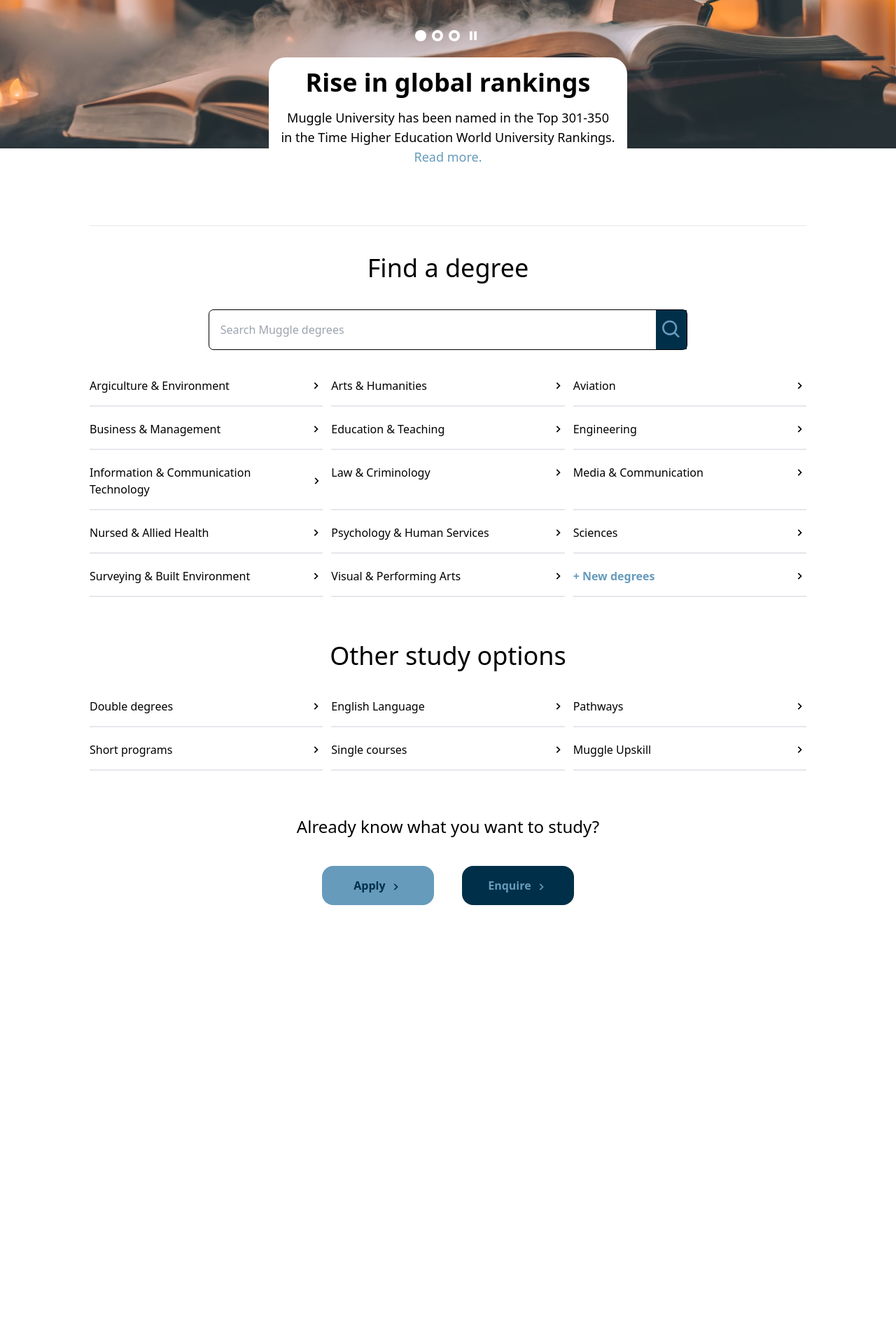
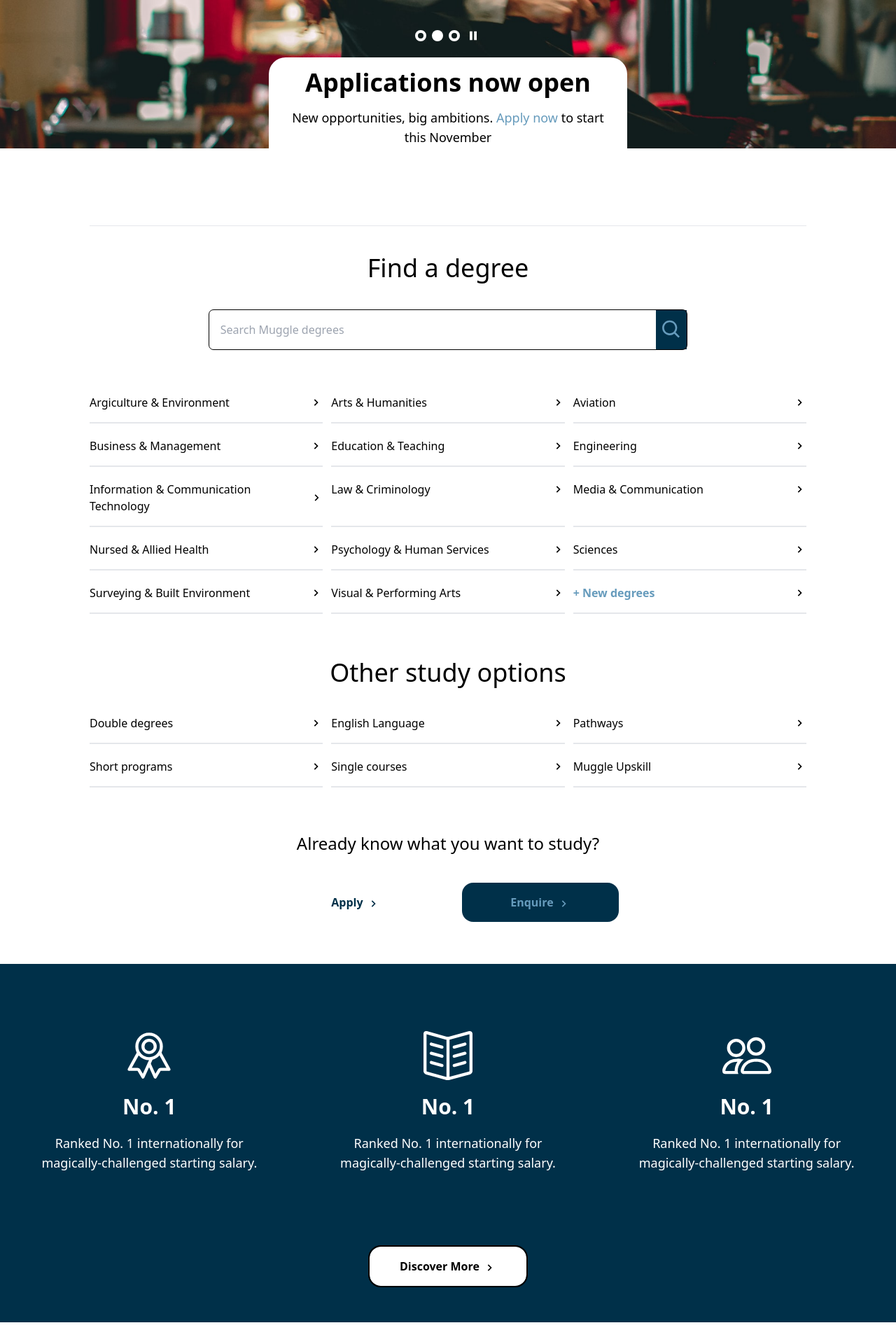
Before and after one commit to Tristan-Muggridge/100DaysOfCode, a Next.js app in the folder 100daysofcode/: page /muggle in a window 1280 px wide. Shown: the part 560-2480 px from the top of the page at 70% size. Before the commit the page ends 1913 px from the top, so only its background shows below. Built offline with nearby package versions, Linux system fonts and the light colour scheme.

Commit message:
Discover More Section & Component'ing Carousel

```diff
--- /dev/null
+++ b/100daysofcode/pages/muggle/Button.jsx
@@ -0,0 +1,12 @@
+import React from "react";
+
+import { BiChevronRight } from 'react-icons/bi'
+
+
+export default function Button({  onClickFunc, bg, fontColour, text, additional }) {
+    return (<>
+
+        <button className={`py-4 px-8 m-5 w-22 text-${ fontColour } bg-${ bg } ${ additional } rounded-2xl font-semibold md:w-56 w-full`} onClick={onClickFunc}> { text } <BiChevronRight className='text-xl inline'/> </button>
+
+    </>)
+}
--- /dev/null
+++ b/100daysofcode/pages/muggle/Carousel.jsx
@@ -0,0 +1,65 @@
+import React, { useState, useEffect } from "react";
+import Image from "next/image";
+
+import { BiPause, BiPlay } from 'react-icons/bi'
+
+export default function Carousel({carouselImages}) {
+
+    const updateActiveCarouselImage = (element) => {setActiveCarouselImage(element)}
+
+    // const [ hoveredNav, setHoveredNav ] = useState(navHoverables.None);
+    const [ activeCarouselImage, setActiveCarouselImage ] = useState(0);
+    const [ playing, setPlaying ] = useState(true);
+
+    useEffect(() => {
+      if (playing == false) return;
+
+      const interval = setInterval(() => {
+        const nextImage = activeCarouselImage + 1 < carouselImages.length ? activeCarouselImage + 1 : 0;
+        updateActiveCarouselImage( nextImage );
+      }, 6000);
+
+      return () => {
+        clearInterval(interval);
+      };
+    }, [updateActiveCarouselImage, setPlaying]);
+
+    return (<>
+        <section>
+          <div className='h-[600px] min-w-full mx-auto'>
+            <Image src={carouselImages[activeCarouselImage].img} alt={carouselImages[activeCarouselImage].alt} style={{"object-fit": "cover", "object-position": "50%, 20%", "minHeight": "100%", "maxHeight": "100%", minWidth: "100%", "userSelect": "none"}}/>
+          </div>
+
+          {/* Image Overlayed Elements  */}
+          <div className='relative'>
+            {/* Carousel Playback */}
+            <div className='-translate-y-24 -my-20'>
+            <ul className='flex justify-center mx-auto items-center'>
+
+            {
+              carouselImages.map((e, indx) => {
+                return (
+                  <button
+                    key={indx}
+                    className={ indx == activeCarouselImage
+                    ? ' bg-white rounded-full w-4 h-4 hover:bg-blue-neutral mx-1'
+                    :'border-4 border-white rounded-full w-4 h-4 hover:border-blue-neutral mx-1'
+                    }
+                    onClick={() => {updateActiveCarouselImage(indx)}} />
+                )})
+            }
+
+              <BiPause  className={ playing == true ? 'text-3xl hover:text-blue-neutral text-white' : 'hidden'} onClick={() => {setPlaying(false)}}/>
+              <BiPlay className={ playing ? 'hidden' : 'text-3xl hover:text-blue-neutral text-white'} onClick={() => {setPlaying(true)}}/>
+              </ul>
+            </div>
+
+            {/* Banner */}
+            <div className='bg-white text-center w-3/5 h-44 rounded-3xl p-4 mx-auto max-w-lg mb-16'>
+              <h1 className='text-4xl font-semibold'> { carouselImages[activeCarouselImage].bannerHeadline } </h1>
+              <p className='text-lg mt-4'> {carouselImages[activeCarouselImage].bannerBlurb()} </p>
+            </div>
+          </div>
+        </section>
+    </>)
+}
--- a/100daysofcode/pages/muggle/NavBar.js
+++ b/100daysofcode/pages/muggle/NavBar.js
@@ -5,7 +5,6 @@ import MuggleLogo from "../../public/Muggle/logo.svg"
 import {navDropDownData} from "../../data/navDropDownData"
 
 import { BiSearch, BiMenu } from 'react-icons/bi'
-
 
 export default function Navbar() {
 
--- a/100daysofcode/pages/muggle/index.js
+++ b/100daysofcode/pages/muggle/index.js
@@ -1,18 +1,20 @@
 import Head from 'next/head'
+import Image from 'next/image'
 
+// Components
 import NavBar from './NavBar'
+import Carousel from './Carousel'
+import Button from './Button'
 
 // Icons
-import { BiSearch, BiPlay, BiPause, BiChevronRight } from 'react-icons/bi'
-
-// Apparently can't use img in React? Problem for another day because this works!
-import Image from "next/image"
+import { BiSearch, BiChevronRight } from 'react-icons/bi'
+import { IoRibbonOutline } from 'react-icons/io5'
+import { SlBookOpen } from 'react-icons/sl'
+import { BsPeople } from 'react-icons/bs'
 
 import carousel1 from "../../public/Muggle/carousel1.jpg"
 import carousel2 from "../../public/Muggle/carousel2.jpg"
 import carousel3 from "../../public/Muggle/carousel3.jpg"
-
-import { useState, useEffect } from 'react'
 
 // const navHoverables = {Study: "Study", "Current Students": "Current Students", Research: "Research", Alumni: "Alumni", About: "About", None: "None", Magnify:"Magnify"};
 const carouselImages = [
@@ -23,27 +25,8 @@ const carouselImages = [
 
 export default function Home() {
 
-  const updateActiveCarouselImage = (element) => {setActiveCarouselImage(element)}
-
-  // const [ hoveredNav, setHoveredNav ] = useState(navHoverables.None);
-  const [ activeCarouselImage, setActiveCarouselImage ] = useState(0);
-  const [ playing, setPlaying ] = useState(true);
-
-  useEffect(() => {
-    if (playing == false) return;
-
-    const interval = setInterval(() => {
-      const nextImage = activeCarouselImage + 1 < carouselImages.length ? activeCarouselImage + 1 : 0;
-      updateActiveCarouselImage( nextImage );
-    }, 6000);
-
-    return () => {
-      clearInterval(interval);
-    };
-  }, [updateActiveCarouselImage, setPlaying]);
-
   return (
-    <div className='w-full'>
+    <div className='w-full scroll-smooth'>
       <Head>
         <title>Mock-Muggle Branding</title>
         <meta name="description" content="Attempting to recreate the UniSQ home page to learn more about front-end development and Tailwind CSS" />
@@ -52,6 +35,7 @@ export default function Home() {
 
       <main className='bg-white'>
 
+        {/* Navigation Bar */}
         <NavBar />
 
         {/* Covid Notice */}
@@ -62,43 +46,7 @@ export default function Home() {
         </section>
 
         {/* Carousel */}
-        <section>
-          <div className='h-[600px] min-w-full mx-auto'>
-              <Image src={carouselImages[activeCarouselImage].img} alt={carouselImages[activeCarouselImage].alt} style={{"object-fit": "cover", "object-position": "50%, 20%", "minHeight": "100%", "maxHeight": "100%", minWidth: "100%", "userSelect": "none"}}/>
-          </div>
-
-            {/* Image Overlayed Elements  */}
-            <div className='relative'>
-              {/* Carousel Playback */}
-              <div className='-translate-y-24 -my-20'>
-                <ul className='flex justify-center mx-auto items-center'>
-
-                  {
-                    carouselImages.map((e, indx) => {
-                      return (
-                        <button
-                          key={indx}
-                          className={ indx == activeCarouselImage
-                            ? ' bg-white rounded-full w-4 h-4 hover:bg-blue-neutral mx-1'
-                            :'border-4 border-white rounded-full w-4 h-4 hover:border-blue-neutral mx-1'
-                          }
-                          onClick={() => {updateActiveCarouselImage(indx)}} />
-                      )
-                    })
-                  }
-
-                  <BiPause  className={ playing == true ? 'text-3xl hover:text-blue-neutral text-white' : 'hidden'} onClick={() => {setPlaying(false)}}/>
-                  <BiPlay className={ playing ? 'hidden' : 'text-3xl hover:text-blue-neutral text-white'} onClick={() => {setPlaying(true)}}/>
-                </ul>
-              </div>
-
-              {/* Banner */}
-              <div className='bg-white text-center w-3/5 h-44 rounded-3xl p-4 mx-auto max-w-lg mb-16'>
-                <h1 className='text-4xl font-semibold'> { carouselImages[activeCarouselImage].bannerHeadline } </h1>
-                <p className='text-lg mt-4'> {carouselImages[activeCarouselImage].bannerBlurb()} </p>
-              </div>
-            </div>
-          </section>
+        <Carousel carouselImages={carouselImages}/>
 
           {/* Find a degree */}
           <section className='max-w-6xl text-center mx-auto mb-10 w-[80%]'>
@@ -106,7 +54,7 @@ export default function Home() {
               <hr className='mx-auto'/>
               <h2 className='text-4xl my-10'> Find a degree </h2>
 
-              <form action="" method="post" className='outline outline-black outline-[1px] rounded-md w-2/3 mx-auto flex justify-between mb-8 '>
+              <form action="" method="post" className='mb-14 mx-auto outline flex justify-between outline-black outline-[1px] rounded-md w-2/3'>
                   <input type="text" placeholder='Search Muggle degrees' name="degreeSearch" id="degreeSearch" className="pl-4 w-full"/>
                   <BiSearch className='text-blue-neutral bg-blue-dark h-14 w-12 py-3 || hover:cursor-pointer hover:text-blue-dark hover:bg-blue-neutral '/>
               </form>
@@ -153,12 +101,49 @@ export default function Home() {
             <h2 className='text-2xl mt-16 mb-5'> Already know what you want to study? </h2>
 
             <div className='mx-auto'>
-              <button className='py-4 px-8 m-5 w-22 bg-blue-neutral text-blue-dark rounded-2xl font-semibold md:w-40 w-full'> Apply <BiChevronRight className='text-xl inline'/> </button>
-              <button className='py-4 px-8 m-5 text-blue-neutral bg-blue-dark rounded-2xl font-semibold md:w-40 w-full'> Enquire <BiChevronRight className='text-xl inline'/> </button>
+              <Button text={'Apply'} bg={'blue-neutral'} fontColour={'blue-dark'} />
+              <Button text={'Enquire'} bg={'blue-dark'} fontColour={'blue-neutral'} />
             </div>
           </section>
+      </main>
 
-      </main>
+      <section className='w-full bg-blue-dark'>
+        <div className='h-96 grid grid-cols-3 justify-items-center text-white'>
+
+          <div className='py-24 px-14 mx-18 text-center'>
+            <IoRibbonOutline size={70} className='mx-auto'/>
+            <p className='my-5 text-3xl font-semibold'> No. 1 </p>
+            <p className='text-lg'> Ranked No. 1 internationally for magically-challenged starting salary. </p>
+          </div>
+          <div className='py-24 px-14 mx-18 text-center'>
+            <SlBookOpen size={70} className='mx-auto'/>
+            <p className='my-5 text-3xl font-semibold'> No. 1 </p>
+            <p className='text-lg'> Ranked No. 1 internationally for magically-challenged starting salary. </p>
+          </div>
+          <div className='py-24 px-14 mx-18 text-center'>
+            <BsPeople size={70} className='mx-auto'/>
+            <p className='my-5 text-3xl font-semibold'> No. 1 </p>
+            <p className='text-lg'> Ranked No. 1 internationally for magically-challenged starting salary. </p>
+          </div>
+        </div>
+
+        <div className='flex justify-center pb-8'>
+          <Button text={'Discover More'} bg={'white'} fontColour={'black'} additional={'outline outline-2 outline-black'}/>
+        </div>
+      </section>
+
+      <section>
+        <h2 className='my-16 text-4xl text-center'> Muggle News </h2>
+        <div className='grid grid-cols-2 gap-8 mb-16 justify-center'>
+        {
+          [{src: carousel1, blurb: ""},{src: carousel2, blurb: ""}].map((e) => {return (
+            <div className='relative overflow-hidden'>
+              <Image src={carousel1} layout='Fill' objectFit='contain' width='100%%' height='100%' className='rounded-tr-3xl rounded-bl-3xl relative'/>
+            </div>
+          )})
+        }
+        </div>
+      </section>
 
     </div>
   )
```
